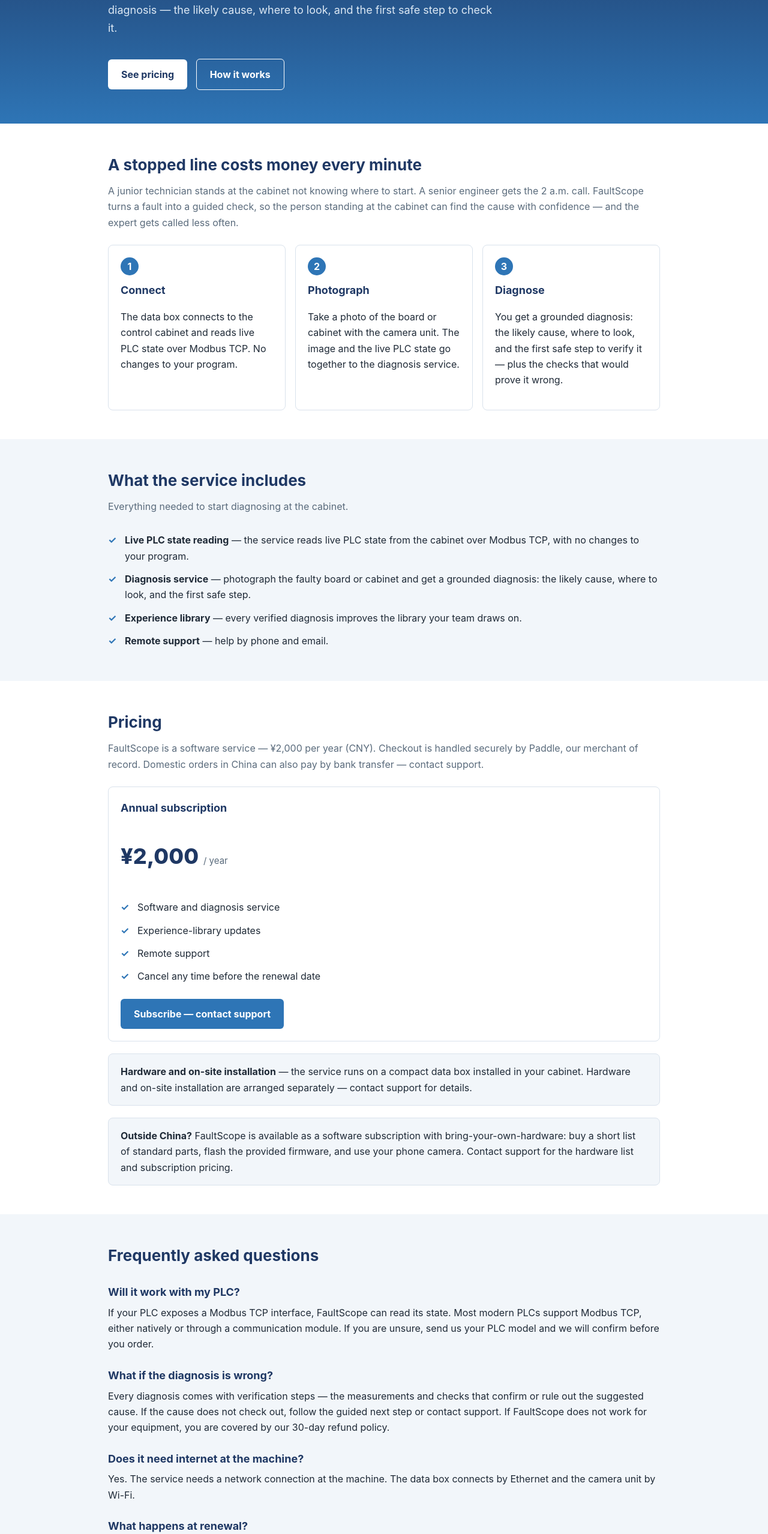
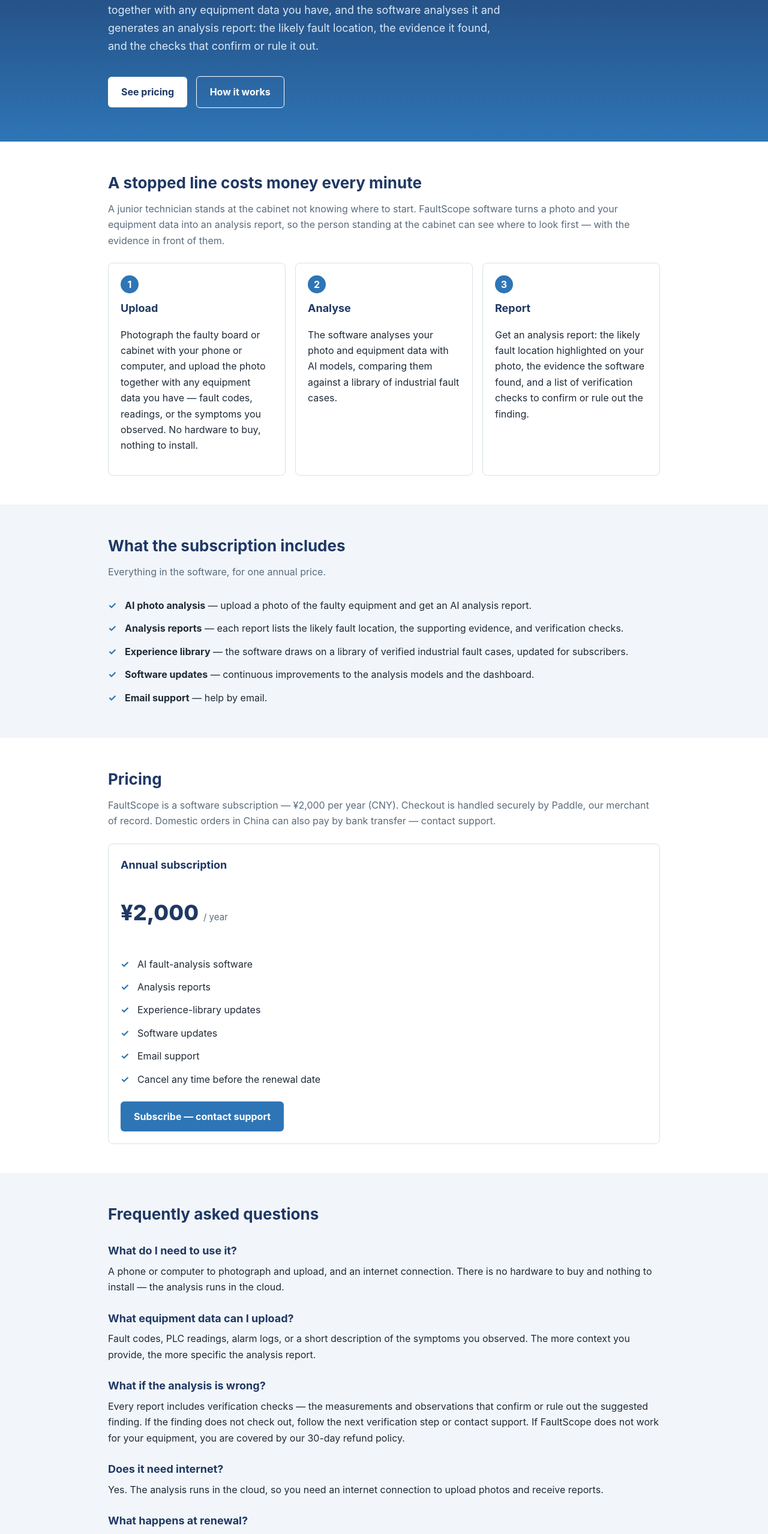
Before and after one commit to shanno88/faultscope, a plain HTML site: page index.html in a window 1280 px wide. Shown: the part 240-2797 px from the top of the page at 60% size. Drawn offline with Linux system fonts and the light colour scheme.

Commit message:
v3: pure software, no hardware, AI analysis

```diff
--- a/index.html
+++ b/index.html
@@ -3,8 +3,8 @@
 <head>
 <meta charset="utf-8">
 <meta name="viewport" content="width=device-width, initial-scale=1">
-<title>FaultScope — Industrial Fault Diagnosis</title>
-<meta name="description" content="FaultScope is an industrial fault-diagnosis service. Photograph the cabinet, read live PLC state, and get a grounded diagnosis — the likely cause, where to look, and the first safe step.">
+<title>FaultScope — AI Fault Analysis Software for Industrial Equipment</title>
+<meta name="description" content="FaultScope is AI fault-analysis software for industrial equipment. Upload a photo of the faulty board or cabinet and your equipment data, and the software analyses it and generates an analysis report — the likely fault location, the evidence, and verification checks.">
 <style>
 :root{--dark:#1F3864;--blue:#2E75B6;--light:#F2F6FA;--text:#1F2A37;--muted:#5A6B7C;--line:#D9E2EC}
 *{box-sizing:border-box}
@@ -59,7 +59,7 @@ footer .flinks a{margin-right:18px}
 <div class="hero">
   <div class="wrap">
     <h1>When the machine stops, stop guessing.</h1>
-    <p class="lede">FaultScope is an industrial fault-diagnosis service. Photograph the faulty board or cabinet, let the data box read the live PLC state, and get a grounded diagnosis — the likely cause, where to look, and the first safe step to check it.</p>
+    <p class="lede">FaultScope is AI fault-analysis software for industrial equipment. Upload a photo of the faulty board or cabinet — from your phone or computer — together with any equipment data you have, and the software analyses it and generates an analysis report: the likely fault location, the evidence it found, and the checks that confirm or rule it out.</p>
     <a class="btn" href="#pricing">See pricing</a>
     <a class="btn ghost" href="#how">How it works</a>
   </div>
@@ -68,22 +68,22 @@ footer .flinks a{margin-right:18px}
 <section>
   <div class="wrap">
     <h2>A stopped line costs money every minute</h2>
-    <p class="sub">A junior technician stands at the cabinet not knowing where to start. A senior engineer gets the 2&nbsp;a.m. call. FaultScope turns a fault into a guided check, so the person standing at the cabinet can find the cause with confidence — and the expert gets called less often.</p>
+    <p class="sub">A junior technician stands at the cabinet not knowing where to start. FaultScope software turns a photo and your equipment data into an analysis report, so the person standing at the cabinet can see where to look first — with the evidence in front of them.</p>
     <div class="steps" id="how">
       <div class="card">
         <span class="num">1</span>
-        <h3>Connect</h3>
-        <p>The data box connects to the control cabinet and reads live PLC state over Modbus&nbsp;TCP. No changes to your program.</p>
+        <h3>Upload</h3>
+        <p>Photograph the faulty board or cabinet with your phone or computer, and upload the photo together with any equipment data you have — fault codes, readings, or the symptoms you observed. No hardware to buy, nothing to install.</p>
       </div>
       <div class="card">
         <span class="num">2</span>
-        <h3>Photograph</h3>
-        <p>Take a photo of the board or cabinet with the camera unit. The image and the live PLC state go together to the diagnosis service.</p>
+        <h3>Analyse</h3>
+        <p>The software analyses your photo and equipment data with AI models, comparing them against a library of industrial fault cases.</p>
       </div>
       <div class="card">
         <span class="num">3</span>
-        <h3>Diagnose</h3>
-        <p>You get a grounded diagnosis: the likely cause, where to look, and the first safe step to verify it — plus the checks that would prove it wrong.</p>
+        <h3>Report</h3>
+        <p>Get an analysis report: the likely fault location highlighted on your photo, the evidence the software found, and a list of verification checks to confirm or rule out the finding.</p>
       </div>
     </div>
   </div>
@@ -91,13 +91,14 @@ footer .flinks a{margin-right:18px}
 
 <section style="background:var(--light)">
   <div class="wrap" id="included">
-    <h2>What the service includes</h2>
-    <p class="sub">Everything needed to start diagnosing at the cabinet.</p>
+    <h2>What the subscription includes</h2>
+    <p class="sub">Everything in the software, for one annual price.</p>
     <ul class="check">
-      <li><strong>Live PLC state reading</strong> — the service reads live PLC state from the cabinet over Modbus TCP, with no changes to your program.</li>
-      <li><strong>Diagnosis service</strong> — photograph the faulty board or cabinet and get a grounded diagnosis: the likely cause, where to look, and the first safe step.</li>
-      <li><strong>Experience library</strong> — every verified diagnosis improves the library your team draws on.</li>
-      <li><strong>Remote support</strong> — help by phone and email.</li>
+      <li><strong>AI photo analysis</strong> — upload a photo of the faulty equipment and get an AI analysis report.</li>
+      <li><strong>Analysis reports</strong> — each report lists the likely fault location, the supporting evidence, and verification checks.</li>
+      <li><strong>Experience library</strong> — the software draws on a library of verified industrial fault cases, updated for subscribers.</li>
+      <li><strong>Software updates</strong> — continuous improvements to the analysis models and the dashboard.</li>
+      <li><strong>Email support</strong> — help by email.</li>
     </ul>
   </div>
 </section>
@@ -105,25 +106,21 @@ footer .flinks a{margin-right:18px}
 <section>
   <div class="wrap" id="pricing">
     <h2>Pricing</h2>
-    <p class="sub">FaultScope is a software service — ¥2,000 per year (CNY). Checkout is handled securely by Paddle, our merchant of record. Domestic orders in China can also pay by bank transfer — contact support.</p>
+    <p class="sub">FaultScope is a software subscription — ¥2,000 per year (CNY). Checkout is handled securely by Paddle, our merchant of record. Domestic orders in China can also pay by bank transfer — contact support.</p>
     <div class="price-grid">
       <div class="card">
         <h3>Annual subscription</h3>
         <p class="price">¥2,000 <small>/ year</small></p>
         <ul class="check">
-          <li>Software and diagnosis service</li>
+          <li>AI fault-analysis software</li>
+          <li>Analysis reports</li>
           <li>Experience-library updates</li>
-          <li>Remote support</li>
+          <li>Software updates</li>
+          <li>Email support</li>
           <li>Cancel any time before the renewal date</li>
         </ul>
         <a class="btn" style="background:var(--blue);color:#fff" href="mailto:support@faultscope.cn">Subscribe — contact support</a>
       </div>
-    </div>
-    <div class="note" style="margin-top:20px">
-      <strong>Hardware and on-site installation</strong> — the service runs on a compact data box installed in your cabinet. Hardware and on-site installation are arranged separately — contact support for details.
-    </div>
-    <div class="note" style="margin-top:20px">
-      <strong>Outside China?</strong> FaultScope is available as a software subscription with bring-your-own-hardware: buy a short list of standard parts, flash the provided firmware, and use your phone camera. Contact support for the hardware list and subscription pricing.
     </div>
   </div>
 </section>
@@ -131,14 +128,16 @@ footer .flinks a{margin-right:18px}
 <section style="background:var(--light)">
   <div class="wrap faq" id="faq">
     <h2>Frequently asked questions</h2>
-    <h3>Will it work with my PLC?</h3>
-    <p>If your PLC exposes a Modbus&nbsp;TCP interface, FaultScope can read its state. Most modern PLCs support Modbus&nbsp;TCP, either natively or through a communication module. If you are unsure, send us your PLC model and we will confirm before you order.</p>
-    <h3>What if the diagnosis is wrong?</h3>
-    <p>Every diagnosis comes with verification steps — the measurements and checks that confirm or rule out the suggested cause. If the cause does not check out, follow the guided next step or contact support. If FaultScope does not work for your equipment, you are covered by our 30-day refund policy.</p>
-    <h3>Does it need internet at the machine?</h3>
-    <p>Yes. The service needs a network connection at the machine. The data box connects by Ethernet and the camera unit by Wi-Fi.</p>
+    <h3>What do I need to use it?</h3>
+    <p>A phone or computer to photograph and upload, and an internet connection. There is no hardware to buy and nothing to install — the analysis runs in the cloud.</p>
+    <h3>What equipment data can I upload?</h3>
+    <p>Fault codes, PLC readings, alarm logs, or a short description of the symptoms you observed. The more context you provide, the more specific the analysis report.</p>
+    <h3>What if the analysis is wrong?</h3>
+    <p>Every report includes verification checks — the measurements and observations that confirm or rule out the suggested finding. If the finding does not check out, follow the next verification step or contact support. If FaultScope does not work for your equipment, you are covered by our 30-day refund policy.</p>
+    <h3>Does it need internet?</h3>
+    <p>Yes. The analysis runs in the cloud, so you need an internet connection to upload photos and receive reports.</p>
     <h3>What happens at renewal?</h3>
-    <p>Renew at ¥2,000 per year to keep receiving software updates, experience-library updates, and remote support. You can cancel before the renewal date and will not be charged again.</p>
+    <p>Renew at ¥2,000 per year to keep receiving software updates, experience-library updates, and email support. You can cancel before the renewal date and will not be charged again.</p>
   </div>
 </section>
 
@@ -150,7 +149,7 @@ footer .flinks a{margin-right:18px}
       <a href="/privacy.html">Privacy Policy</a>
       <a href="/zh">中文</a>
     </div>
-    <p>FaultScope — industrial fault diagnosis.<br>
+    <p>FaultScope — AI fault-analysis software for industrial equipment.<br>
     Seller: 洛阳市西工区道源网络销售商行 (sole proprietorship), Luoyang, Henan, China.<br>
     Support: support@faultscope.cn &middot; 17538802479<br>
     Payments are processed securely by Paddle (Paddle.com Market Limited), merchant of record.</p>
```
Also changed, not shown: privacy.html (+5 -5 lines), refund.html (+2 -2 lines), terms.html (+9 -9 lines), zh.html (+32 -33 lines).
